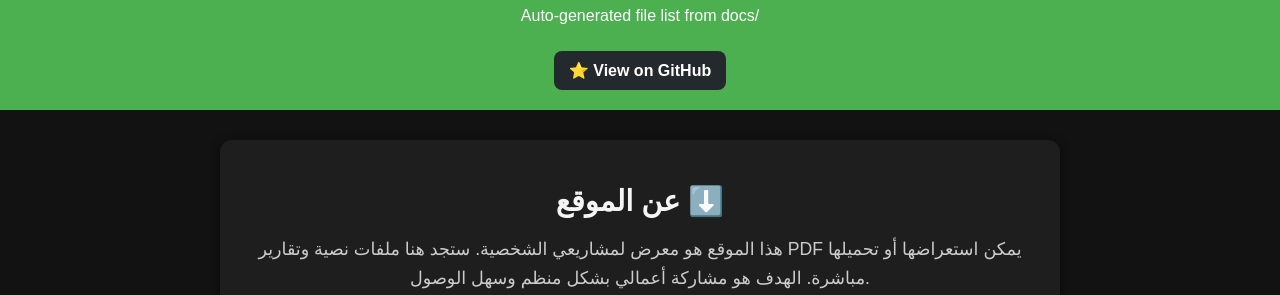
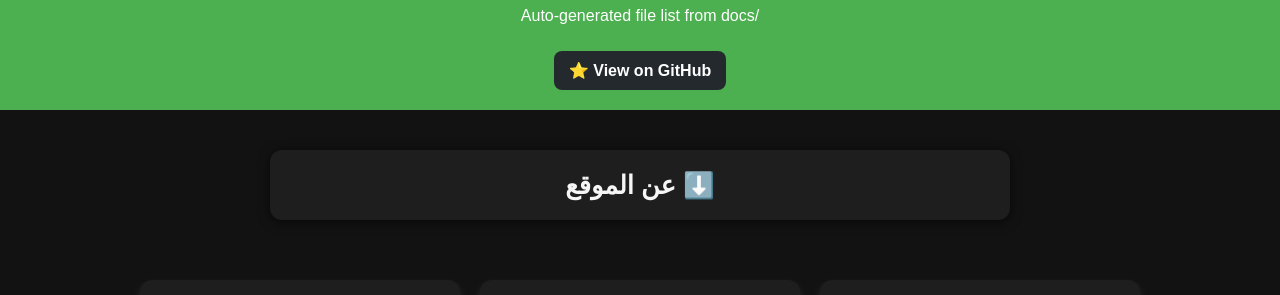
Before and after one commit to IPrincipalCentral2/website1, a plain HTML site: page index.html in a window 1280 px wide. Shown: the part 93-388 px from the top of the page. Drawn offline with Linux system fonts and the light colour scheme.

Commit message:
Update style.css

```diff
--- a/style.css
+++ b/style.css
@@ -98,25 +98,32 @@ header {
   background: #444c56;
 }
 
-
 .intro {
-  max-width: 800px;
-  margin: 30px auto;
+  max-width: 700px;
+  margin: 40px auto;
   padding: 20px;
-  background: #1e1e1e; /* خلفية داكنة */
+  background: #1e1e1e;  /* خلفية داكنة */
   border-radius: 12px;
-  box-shadow: 0 2px 10px rgba(0,0,0,0.5);
-  text-align: center;
+  box-shadow: 0 2px 12px rgba(0,0,0,0.6);
+  text-align: center; /* النص في المنتصف */
 }
 
-.intro h2 {
-  font-size: 1.8em;
-  margin-bottom: 10px;
+.intro-title {
+  font-size: 1.6em;
+  margin: 0;
+  cursor: pointer;
   color: #f5f5f5;
+  user-select: none; /* منع التحديد عند النقر */
 }
 
-.intro p {
+.intro-text {
+  margin-top: 15px;
   font-size: 1.1em;
   line-height: 1.6;
   color: #ccc;
+  display: none; /* مخفي افتراضياً */
 }
+
+.intro-text.show {
+  display: block;
+}
```
